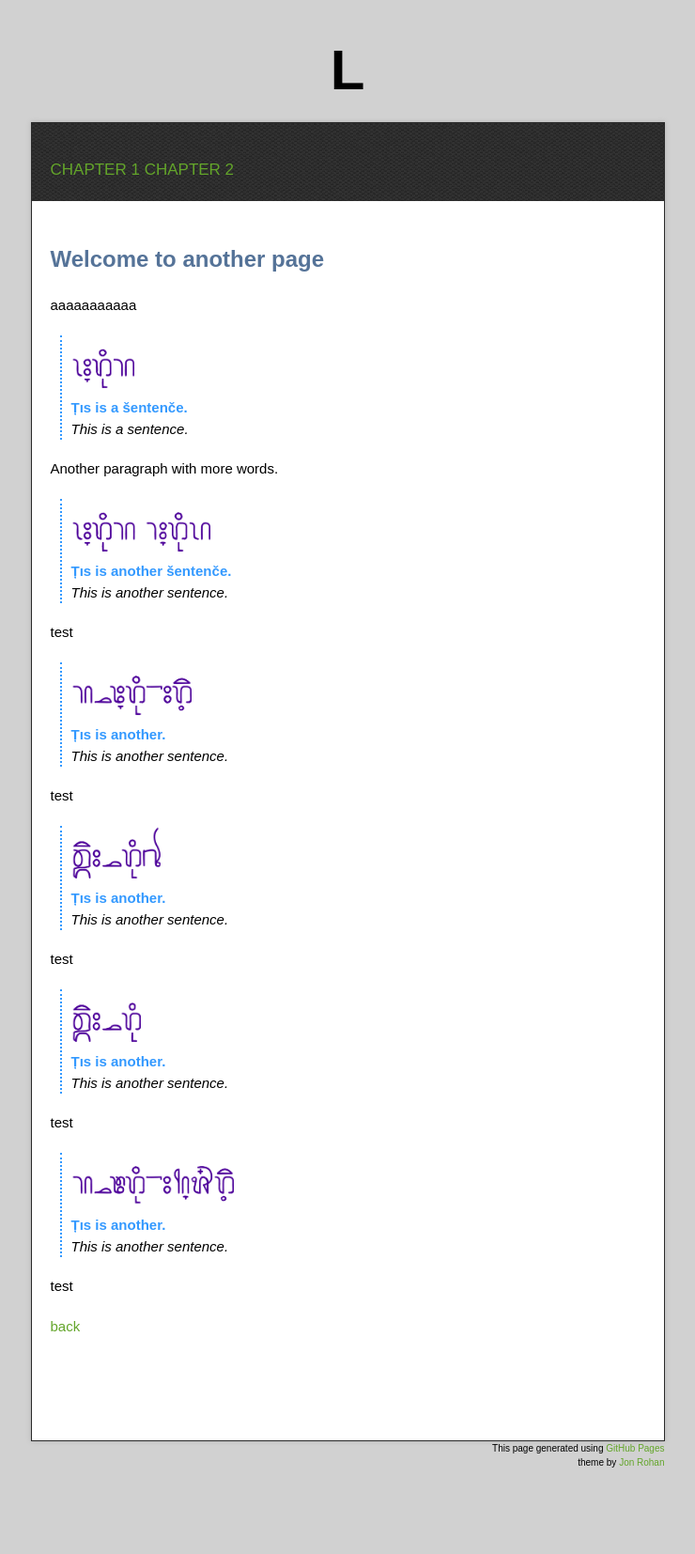
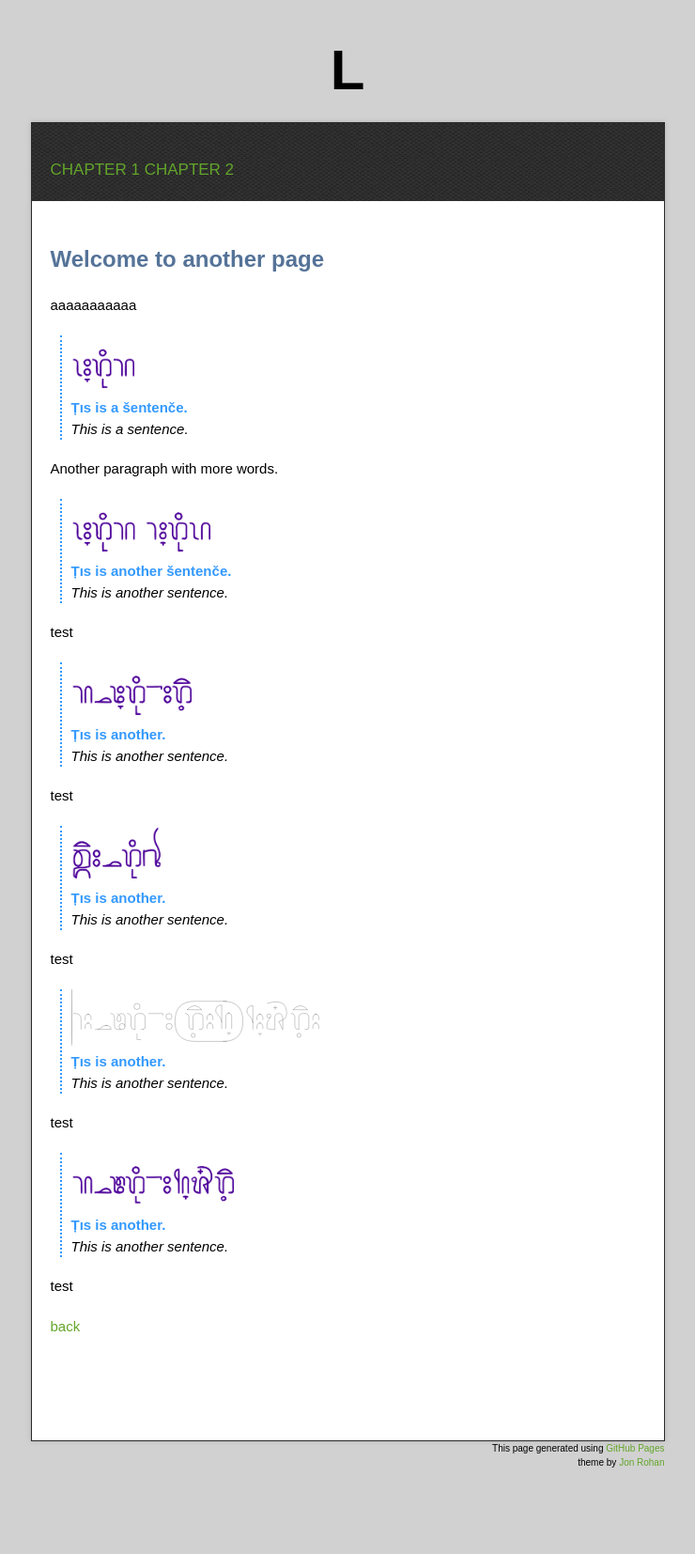
Before and after one commit to LoCCan4/loccan4.github.io, a Jekyll site: the page built from another-page.md, in a window 1280 px wide. Shown: the whole page at 94% size, without its empty margins (270-1010 px from the left). Built offline with Jekyll 4.4.1, drawn with Linux system fonts in a browser that asks for light colours; our own code applies the rules of GitHub Pages for plain Markdown files.

Commit message:
Update another-page.md

```diff
--- a/another-page.md
+++ b/another-page.md
@@ -30,7 +30,7 @@ test
 
 test
 
-> ![](assets/images/e.png)\
+> ![](assets/images/e.svg)\
 > **Țıs is another.**\
 > _This is another sentence._
 
```
